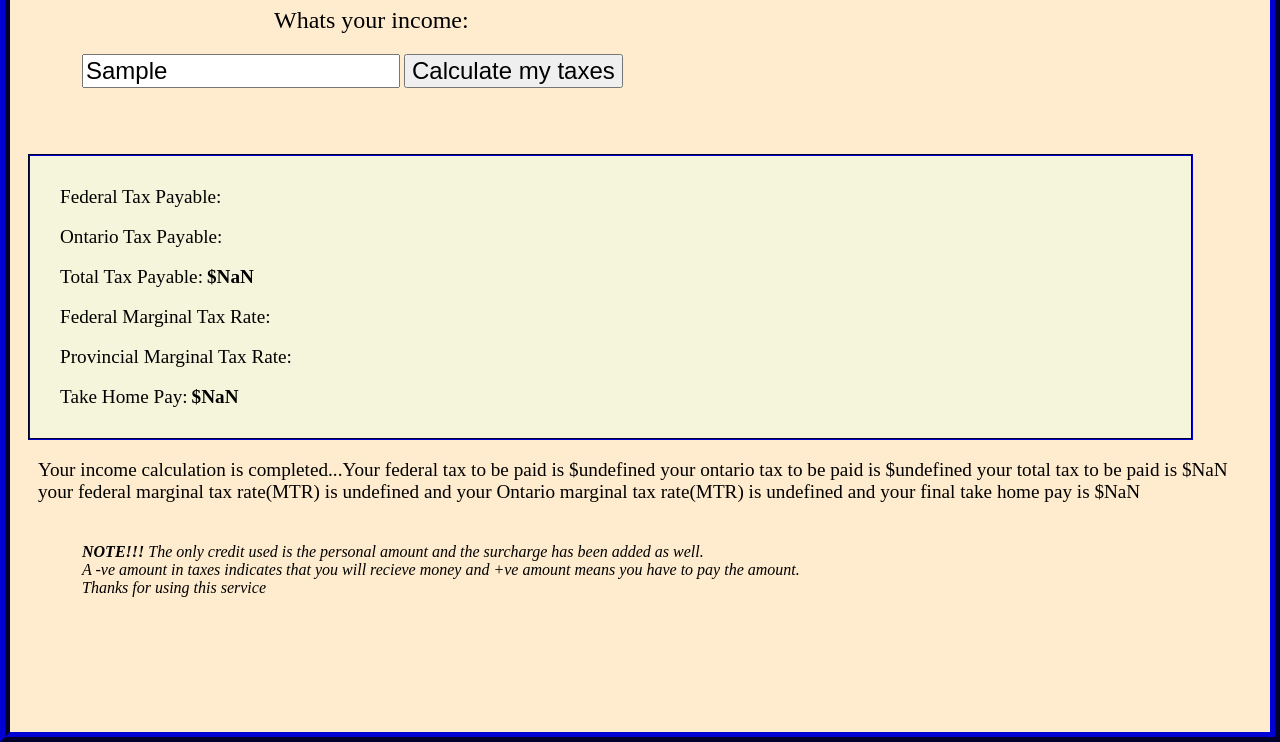
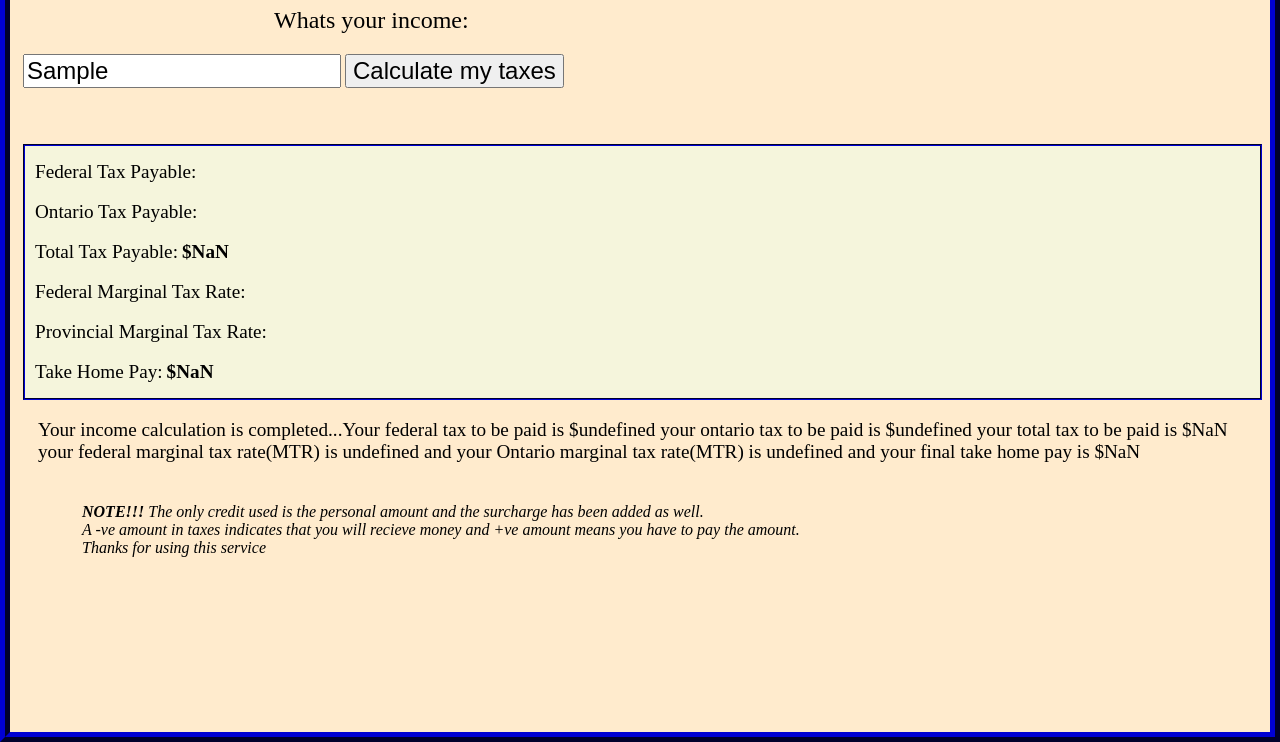
Before and after one commit to Gods1son/taxcalculator2017, a plain HTML site: page index.html in a window 1280 px wide. Both pictures are taken after typing "Sample" into the empty fields and a click on the button "Calculate my taxes". Shown: the part 58-800 px from the top of the page. Drawn offline with Linux system fonts and the light colour scheme.

```diff
--- a/index.html
+++ b/index.html
@@ -7,9 +7,9 @@
     </head>
 <body>
     <h1 style="text-align:center;font-size:2em;margin-bottom:10px;">Tax Calculator for 2017</h1>
-    <span class="incometype2" style="margin-left:20vw;"> Whats your income:</span><br> <input type="text" id="income" class="incometype" placeholder="type income here (no $ pls)" autofocus style="margin-left:5vw;margin-top:20px;">
+    <span class="incometype2" style="margin-left:20vw;"> Whats your income:</span><br> <input type="text" id="income" class="incometype" placeholder="type income here (no $ pls)" autofocus style="margin-left:5px;margin-top:20px;margin-bottom:5px">
     <button id="calculate" onclick="test()" class="incometype">Calculate my taxes</button><br><br><br>
-    <div style="display:none;margin-top:30px;margin-bottom:1px;" id="results">
+    <div style="display:none;margin-top:15px;margin-bottom:1px;" id="results">
     <span class="title">Federal Tax Payable:</span>   <span class="outcome" id="federaltax"></span><br><br>
     <span class="title">Ontario Tax Payable:</span>   <span class="outcome" id="ontariotax"></span><br><br>
     <span class="title">Total Tax Payable:</span>   <span class="outcome" id="totaltax"></span><br><br>
--- a/indexcss.css
+++ b/indexcss.css
@@ -21,10 +21,10 @@
 }
 
 #results {
-    margin-left: 10px;
+    margin-left: 5px;
     border: 2px groove navy;
-    width:86vw;
-    padding:30px 30px 30px 30px;
+    width:auto;
+    padding:15px 5px 15px 10px;
     background-color: beige;
 }
 
```
